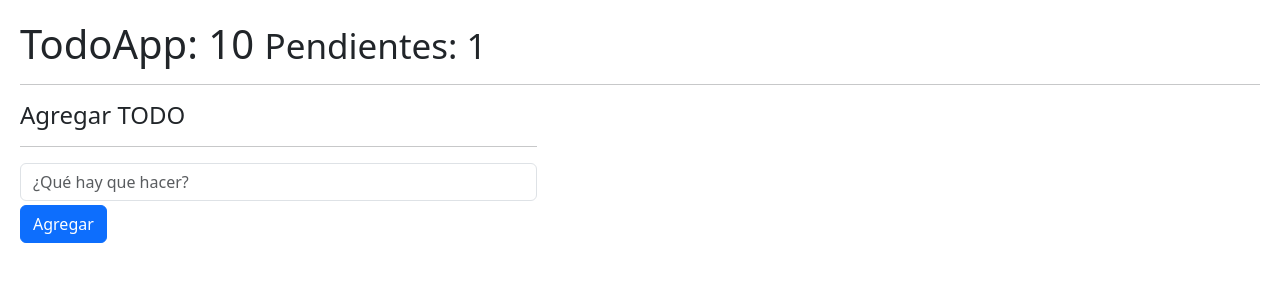
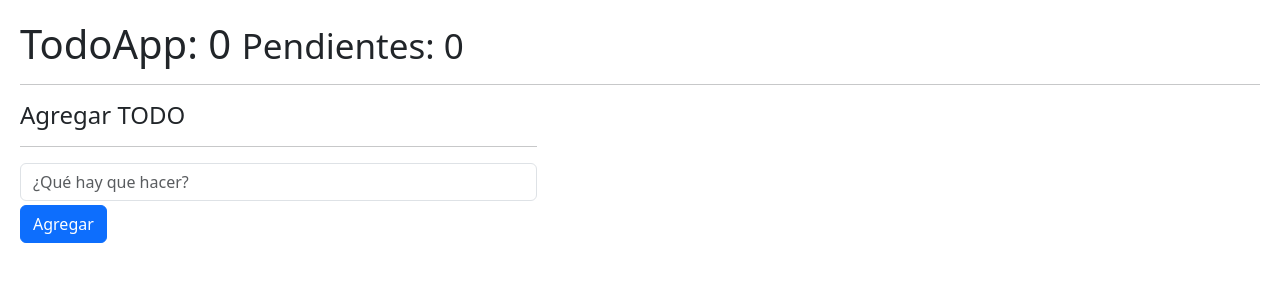
Before and after one commit to JCUrquiza/ReactHooksFH, a React (Vite) app: page / in a window 1280 px wide. Shown: the top 300 px of the page. Built offline with nearby package versions, Linux system fonts and the light colour scheme.

Commit message:
Creando customhook

```diff
--- a/src/08-useReducer/TodoApp.jsx
+++ b/src/08-useReducer/TodoApp.jsx
@@ -1,66 +1,14 @@
-import { useEffect, useReducer } from 'react';
-import { todoReducer } from './todoReducer';
 import { TodoList } from './TodoList';
 import { TodoAdd } from './TodoAdd';
-
-
-const initialState = [
-    /*
-    {
-        id: new Date().getTime(),
-        description: 'Recolectar la piedra del alma',
-        done: false
-    },
-    {
-        id: new Date().getTime() * 3,
-        description: 'Recolectar la piedra del tiempo',
-        done: false
-    }
-    */
-];
-
-const init = () => {
-    return JSON.parse( localStorage.getItem('todos') ) || [];
-}
+import { useTodo } from '../Hooks';
 
 export const TodoApp = () => {
 
-    const [ todos, dispatch ] = useReducer(todoReducer, initialState, init);
-
-    useEffect(() => {
-        localStorage.setItem('todos', JSON.stringify(todos));
-    }, [todos]);
-
-
-    const handleNewTodo = (todo) => {
-        console.log({ todo });
-        const action = {
-            type: '[TODO] Add Todo',
-            payload: todo
-        }
-
-        dispatch(action);
-        // dispatch({ type: '[TODO] Add Todo', todo });
-    }
-
-    const handleDeleteTodo = (id) => {
-        dispatch({
-            type: '[TODO] Remove Todo',
-            payload: id
-        });
-    }
-
-    const handleToggleTodo = (id) => {
-        console.log({id});
-        dispatch({
-            type: '[TODO] Toggle Todo',
-            payload: id
-        });
-    }
+    const {todos, todoCount, pendingTodosCount, handleNewTodo, handleDeleteTodo, handleToggleTodo} = useTodo();
 
     return (
         <>
-            <h1>TodoApp: 10 <small>Pendientes: 1</small></h1>
+            <h1>TodoApp: { todoCount } <small>Pendientes: { pendingTodosCount }</small></h1>
             <hr />
 
             <div className='row'>
--- a/src/Hooks/index.js
+++ b/src/Hooks/index.js
@@ -3,3 +3,4 @@
 export * from './useCounter';
 export * from './useFetch';
 export * from './useForm';
+export * from './useTodo';
--- /dev/null
+++ b/src/Hooks/useTodo.js
@@ -0,0 +1,68 @@
+import { useEffect, useReducer } from 'react';
+import { todoReducer } from '../08-useReducer/todoReducer';
+
+
+const initialState = [
+    /*
+    {
+        id: new Date().getTime(),
+        description: 'Recolectar la piedra del alma',
+        done: false
+    },
+    {
+        id: new Date().getTime() * 3,
+        description: 'Recolectar la piedra del tiempo',
+        done: false
+    }
+    */
+];
+
+const init = () => {
+    return JSON.parse( localStorage.getItem('todos') ) || [];
+}
+
+export const useTodo = () => {
+
+    const [ todos, dispatch ] = useReducer(todoReducer, initialState, init);
+
+    useEffect(() => {
+        localStorage.setItem('todos', JSON.stringify(todos));
+    }, [todos]);
+
+
+    const handleNewTodo = (todo) => {
+        console.log({ todo });
+        const action = {
+            type: '[TODO] Add Todo',
+            payload: todo
+        }
+
+        dispatch(action);
+        // dispatch({ type: '[TODO] Add Todo', todo });
+    }
+
+    const handleDeleteTodo = (id) => {
+        dispatch({
+            type: '[TODO] Remove Todo',
+            payload: id
+        });
+    }
+
+    const handleToggleTodo = (id) => {
+        console.log({id});
+        dispatch({
+            type: '[TODO] Toggle Todo',
+            payload: id
+        });
+    }
+
+
+    return {
+        todos,
+        todoCount: todos.length,
+        pendingTodosCount: todos.filter( todo => !todo.done).length,
+        handleNewTodo,
+        handleDeleteTodo,
+        handleToggleTodo
+    }
+}
```
